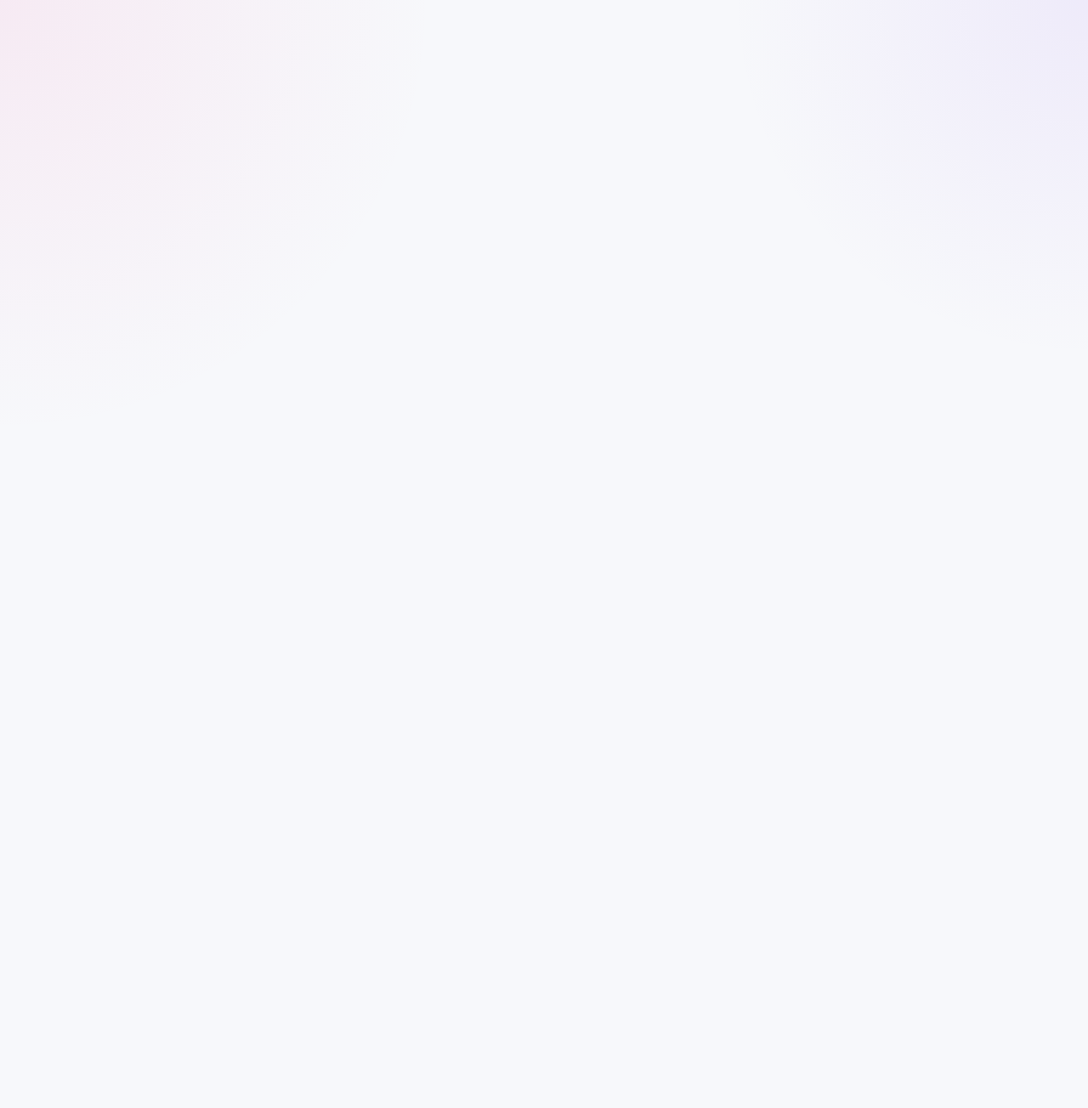
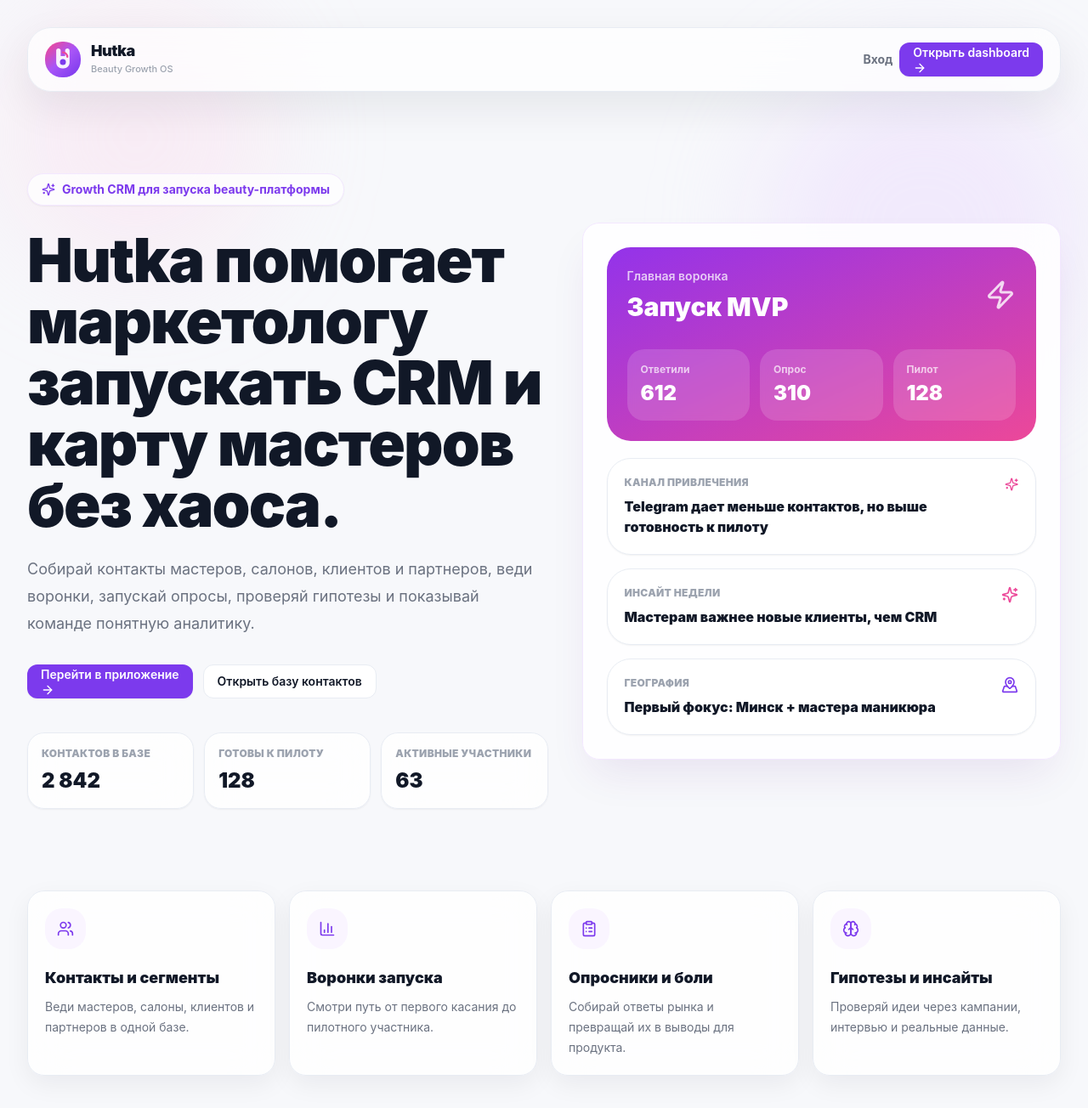
Before and after one commit to kurguzenko132/hutka_MO, a Next.js app: page / in a window 1280 px wide. Before the commit this address had no page. Shown: the top 1304 px of the page at 85% size. Before the commit the page ends 800 px from the top, so only its background shows below. Built offline with nearby package versions, Linux system fonts and the light colour scheme.

Commit message:
Fix root page and improve MVP navigation

```diff
--- a/app/(dashboard)/dashboard/page.tsx
+++ b/app/(dashboard)/dashboard/page.tsx
@@ -8,7 +8,7 @@
 export default function DashboardPage() {
   return (
     <div className="space-y-6">
-      <PageHeader title="Главная" subtitle="Среда, 21 мая 2025 · маркетинговый запуск Hutka" actionLabel="Добавить лида" />
+      <PageHeader title="Главная" subtitle="Среда, 21 мая 2025 · маркетинговый запуск Hutka" actionLabel="Добавить контакт" />
 
       <div className="grid gap-4 md:grid-cols-2 xl:grid-cols-5">
         {kpis.map((kpi) => (
--- a/app/(dashboard)/funnels/page.tsx
+++ b/app/(dashboard)/funnels/page.tsx
@@ -8,7 +8,7 @@
 export default function FunnelsPage() {
   return (
     <div className="space-y-6">
-      <PageHeader title="Воронки" subtitle="Kanban-доска по стадиям привлечения" actionLabel="Добавить лида" />
+      <PageHeader title="Воронки" subtitle="Kanban-доска по стадиям привлечения" actionLabel="Добавить контакт" />
       <div className="grid gap-4 overflow-x-auto xl:grid-cols-6">
         {stages.map((stage) => (
           <Card key={stage} className="min-h-[520px] min-w-64">
@@ -30,7 +30,7 @@
                 </div>
               ))}
               {leads.filter((lead) => lead.stage === stage).length === 0 && (
-                <div className="rounded-2xl border border-dashed border-app-line p-4 text-sm text-app-muted">Пока нет лидов на этой стадии</div>
+                <div className="rounded-2xl border border-dashed border-app-line p-4 text-sm text-app-muted">Пока нет контактов на этой стадии</div>
               )}
             </CardContent>
           </Card>
--- a/app/(dashboard)/geography/page.tsx
+++ b/app/(dashboard)/geography/page.tsx
@@ -20,7 +20,7 @@
               <div key={city.city} className="flex items-center justify-between rounded-2xl border border-app-line p-4">
                 <div>
                   <p className="font-bold text-app-text">{city.city}</p>
-                  <p className="text-sm text-app-muted">{city.leads} лидов</p>
+                  <p className="text-sm text-app-muted">{city.leads} контактов</p>
                 </div>
                 <p className="text-sm font-bold text-app-purple">{city.testers} тестеров</p>
               </div>
@@ -32,7 +32,7 @@
           <CardContent>
             <div className="rounded-3xl bg-gradient-to-br from-purple-50 to-pink-50 p-8">
               <p className="text-2xl font-black text-app-text">Первый локальный фокус: Минск + мастера маникюра</p>
-              <p className="mt-3 max-w-2xl text-sm leading-6 text-app-muted">В городе больше всего лидов, выше готовность тестировать и есть понятная плотность по нише. Следующий шаг — собрать 20 активных мастеров и проверить заявки с карты.</p>
+              <p className="mt-3 max-w-2xl text-sm leading-6 text-app-muted">В городе больше всего контактов, выше готовность тестировать и есть понятная плотность по нише. Следующий шаг — собрать 20 активных мастеров и проверить заявки с карты.</p>
             </div>
           </CardContent>
         </Card>
--- /dev/null
+++ b/app/not-found.tsx
@@ -0,0 +1,38 @@
+import Link from 'next/link';
+import { ArrowLeft, Home } from 'lucide-react';
+import { Button } from '@/components/ui/button';
+import { Card, CardContent } from '@/components/ui/card';
+import { Logo } from '@/components/layout/logo';
+
+export default function NotFound() {
+  return (
+    <main className="flex min-h-screen items-center justify-center bg-app-bg px-4 py-10">
+      <Card className="w-full max-w-xl text-center">
+        <CardContent className="p-10">
+          <div className="flex justify-center">
+            <Logo />
+          </div>
+          <p className="mt-8 text-8xl font-black text-app-purple">404</p>
+          <h1 className="mt-4 text-3xl font-black text-app-text">Страница не найдена</h1>
+          <p className="mx-auto mt-3 max-w-md text-sm leading-6 text-app-muted">
+            Такой страницы в Hutka пока нет. Вернись на главную или открой рабочий dashboard.
+          </p>
+          <div className="mt-8 flex flex-col justify-center gap-3 sm:flex-row">
+            <Button asChild>
+              <Link href="/dashboard">
+                <Home className="h-4 w-4" />
+                Открыть dashboard
+              </Link>
+            </Button>
+            <Button asChild variant="secondary">
+              <Link href="/">
+                <ArrowLeft className="h-4 w-4" />
+                На главную
+              </Link>
+            </Button>
+          </div>
+        </CardContent>
+      </Card>
+    </main>
+  );
+}
--- a/app/page.tsx
+++ b/app/page.tsx
@@ -1,5 +1,160 @@
-import { redirect } from 'next/navigation';
+import Link from 'next/link';
+import { ArrowRight, BarChart3, Brain, ClipboardList, MapPinned, Sparkles, Users, Zap } from 'lucide-react';
+import { Button } from '@/components/ui/button';
+import { Card, CardContent } from '@/components/ui/card';
+import { Logo } from '@/components/layout/logo';
+
+const features = [
+  {
+    title: 'Контакты и сегменты',
+    text: 'Веди мастеров, салоны, клиентов и партнеров в одной базе.',
+    icon: Users
+  },
+  {
+    title: 'Воронки запуска',
+    text: 'Смотри путь от первого касания до пилотного участника.',
+    icon: BarChart3
+  },
+  {
+    title: 'Опросники и боли',
+    text: 'Собирай ответы рынка и превращай их в выводы для продукта.',
+    icon: ClipboardList
+  },
+  {
+    title: 'Гипотезы и инсайты',
+    text: 'Проверяй идеи через кампании, интервью и реальные данные.',
+    icon: Brain
+  }
+];
 
 export default function HomePage() {
-  redirect('/dashboard');
+  return (
+    <main className="min-h-screen overflow-hidden bg-app-bg">
+      <section className="relative px-4 py-8 sm:px-6 lg:px-8">
+        <div className="absolute left-0 top-0 h-80 w-80 rounded-full bg-pink-200/30 blur-3xl" />
+        <div className="absolute right-0 top-20 h-96 w-96 rounded-full bg-purple-200/40 blur-3xl" />
+
+        <div className="relative mx-auto max-w-7xl">
+          <header className="flex items-center justify-between rounded-3xl border border-app-line bg-white/70 px-5 py-4 shadow-soft backdrop-blur-xl">
+            <Logo />
+            <div className="flex items-center gap-2">
+              <Link href="/login" className="hidden text-sm font-bold text-app-muted transition hover:text-app-purple sm:block">
+                Вход
+              </Link>
+              <Button asChild>
+                <Link href="/dashboard">
+                  Открыть dashboard
+                  <ArrowRight className="h-4 w-4" />
+                </Link>
+              </Button>
+            </div>
+          </header>
+
+          <div className="grid items-center gap-10 py-16 lg:grid-cols-[1fr_0.92fr] lg:py-24">
+            <div>
+              <div className="inline-flex items-center gap-2 rounded-full border border-purple-100 bg-white/80 px-4 py-2 text-sm font-bold text-app-purple shadow-sm">
+                <Sparkles className="h-4 w-4" />
+                Growth CRM для запуска beauty-платформы
+              </div>
+              <h1 className="mt-7 max-w-4xl text-5xl font-black leading-tight tracking-tight text-app-text sm:text-6xl lg:text-7xl">
+                Hutka помогает маркетологу запускать CRM и карту мастеров без хаоса.
+              </h1>
+              <p className="mt-6 max-w-2xl text-lg leading-8 text-app-muted">
+                Собирай контакты мастеров, салонов, клиентов и партнеров, веди воронки, запускай опросы, проверяй гипотезы и показывай команде понятную аналитику.
+              </p>
+              <div className="mt-8 flex flex-col gap-3 sm:flex-row">
+                <Button asChild size="lg">
+                  <Link href="/dashboard">
+                    Перейти в приложение
+                    <ArrowRight className="h-4 w-4" />
+                  </Link>
+                </Button>
+                <Button asChild size="lg" variant="secondary">
+                  <Link href="/people">Открыть базу контактов</Link>
+                </Button>
+              </div>
+
+              <div className="mt-10 grid gap-3 sm:grid-cols-3">
+                <Metric label="Контактов в базе" value="2 842" />
+                <Metric label="Готовы к пилоту" value="128" />
+                <Metric label="Активные участники" value="63" />
+              </div>
+            </div>
+
+            <Card className="relative overflow-hidden border-purple-100 bg-white/85 shadow-2xl shadow-purple-900/10 backdrop-blur-xl">
+              <CardContent className="p-5 sm:p-7">
+                <div className="rounded-3xl bg-gradient-to-br from-purple-600 to-pink-500 p-6 text-white">
+                  <div className="flex items-center justify-between">
+                    <div>
+                      <p className="text-sm font-semibold text-white/75">Главная воронка</p>
+                      <h2 className="mt-2 text-3xl font-black">Запуск MVP</h2>
+                    </div>
+                    <Zap className="h-9 w-9 text-white/80" />
+                  </div>
+                  <div className="mt-8 grid grid-cols-3 gap-3">
+                    <MiniStat label="Ответили" value="612" />
+                    <MiniStat label="Опрос" value="310" />
+                    <MiniStat label="Пилот" value="128" />
+                  </div>
+                </div>
+
+                <div className="mt-5 grid gap-4">
+                  {[
+                    ['Telegram дает меньше контактов, но выше готовность к пилоту', 'Канал привлечения'],
+                    ['Мастерам важнее новые клиенты, чем CRM', 'Инсайт недели'],
+                    ['Первый фокус: Минск + мастера маникюра', 'География']
+                  ].map(([title, tag]) => (
+                    <div key={title} className="rounded-3xl border border-app-line bg-white p-5 shadow-sm">
+                      <div className="flex items-start justify-between gap-4">
+                        <div>
+                          <p className="text-xs font-black uppercase tracking-wide text-app-faint">{tag}</p>
+                          <p className="mt-2 text-base font-black leading-6 text-app-text">{title}</p>
+                        </div>
+                        {tag === 'География' ? <MapPinned className="h-5 w-5 text-app-purple" /> : <Sparkles className="h-5 w-5 text-app-pink" />}
+                      </div>
+                    </div>
+                  ))}
+                </div>
+              </CardContent>
+            </Card>
+          </div>
+
+          <div className="grid gap-4 pb-10 md:grid-cols-2 xl:grid-cols-4">
+            {features.map((feature) => {
+              const Icon = feature.icon;
+              return (
+                <Card key={feature.title} className="card-hover bg-white/80 backdrop-blur-xl">
+                  <CardContent>
+                    <div className="flex h-12 w-12 items-center justify-center rounded-2xl bg-purple-50 text-app-purple">
+                      <Icon className="h-5 w-5" />
+                    </div>
+                    <h3 className="mt-5 text-lg font-black text-app-text">{feature.title}</h3>
+                    <p className="mt-2 text-sm leading-6 text-app-muted">{feature.text}</p>
+                  </CardContent>
+                </Card>
+              );
+            })}
+          </div>
+        </div>
+      </section>
+    </main>
+  );
 }
+
+function Metric({ label, value }: { label: string; value: string }) {
+  return (
+    <div className="rounded-2xl border border-app-line bg-white/80 p-4 shadow-sm backdrop-blur-xl">
+      <p className="text-xs font-black uppercase tracking-wide text-app-faint">{label}</p>
+      <p className="mt-2 text-2xl font-black text-app-text">{value}</p>
+    </div>
+  );
+}
+
+function MiniStat({ label, value }: { label: string; value: string }) {
+  return (
+    <div className="rounded-2xl bg-white/15 p-4 backdrop-blur-sm">
+      <p className="text-xs font-bold text-white/70">{label}</p>
+      <p className="mt-1 text-2xl font-black text-white">{value}</p>
+    </div>
+  );
+}
--- a/components/layout/topbar.tsx
+++ b/components/layout/topbar.tsx
@@ -15,7 +15,7 @@
         </button>
         <div className="relative hidden flex-1 md:block">
           <Search className="pointer-events-none absolute left-3 top-1/2 h-4 w-4 -translate-y-1/2 text-app-faint" />
-          <Input className="pl-10" placeholder="Поиск по лидам, компаниям, тегам..." />
+          <Input className="pl-10" placeholder="Поиск по контактам, компаниям, тегам..." />
           <span className="absolute right-3 top-1/2 -translate-y-1/2 rounded-lg border border-app-line bg-slate-50 px-2 py-0.5 text-xs text-app-faint">⌘ K</span>
         </div>
         <button className="relative rounded-xl border border-app-line p-2 text-app-muted transition hover:bg-purple-50 hover:text-app-purple" aria-label="Уведомления">
@@ -24,7 +24,7 @@
         </button>
         <Button className="hidden sm:inline-flex">
           <Plus className="h-4 w-4" />
-          Добавить лида
+          Добавить контакт
         </Button>
       </div>
     </header>
--- a/lib/data.ts
+++ b/lib/data.ts
@@ -53,11 +53,11 @@
 ];
 
 export const kpis = [
-  { label: 'Всего лидов', value: '2 842', delta: '+142 за неделю', icon: Users, tone: 'purple' },
+  { label: 'Всего контактов', value: '2 842', delta: '+142 за неделю', icon: Users, tone: 'purple' },
   { label: 'Новых за неделю', value: '312', delta: '+18% к прошлой неделе', icon: Zap, tone: 'blue' },
-  { label: 'Готовы тестировать', value: '128', delta: '+9% к прошлой неделе', icon: Send, tone: 'purple' },
-  { label: 'Активные тестеры', value: '63', delta: '+6% к прошлой неделе', icon: Heart, tone: 'green' },
-  { label: 'Просрочено задач', value: '17', delta: '-5 к вчера', icon: Timer, tone: 'red' }
+  { label: 'Готовы к пилоту', value: '128', delta: '+9% к прошлой неделе', icon: Send, tone: 'purple' },
+  { label: 'Активные участники', value: '63', delta: '+6% к прошлой неделе', icon: Heart, tone: 'green' },
+  { label: 'Просроченные действия', value: '17', delta: '-5 к вчера', icon: Timer, tone: 'red' }
 ] as const;
 
 export const funnel = [
@@ -70,9 +70,9 @@
 ];
 
 export const todayTasks = [
-  { title: 'Написать новым лидам', count: 18 },
+  { title: 'Написать новым контактам', count: 18 },
   { title: 'Провести опросы', count: 7 },
-  { title: 'Назначить тесты', count: 5 },
+  { title: 'Назначить пилот', count: 5 },
   { title: 'Позвонить лидам', count: 4 },
   { title: 'Проверить обратную связь', count: 3 }
 ];
@@ -95,7 +95,7 @@
 
 export const insights = [
   'Конверсия в тест выше у мастеров с опытом от 2 до 5 лет',
-  'Лучше всего отвечают лиды из Telegram и Instagram',
+  'Лучше всего отвечают контакты из Telegram и Instagram',
   'Рост интереса к нише косметологии в городах 500K+'
 ];
 
--- a/package.json
+++ b/package.json
@@ -37,5 +37,5 @@
     "tailwindcss": "^3.4.17",
     "typescript": "^5.7.2"
   },
-  "packageManager": "pnpm@9.15.4"
+  "packageManager": "pnpm@10.18.0"
 }
```
Also changed, not shown: 1 other file (tests, documents, lock files or other folders).
